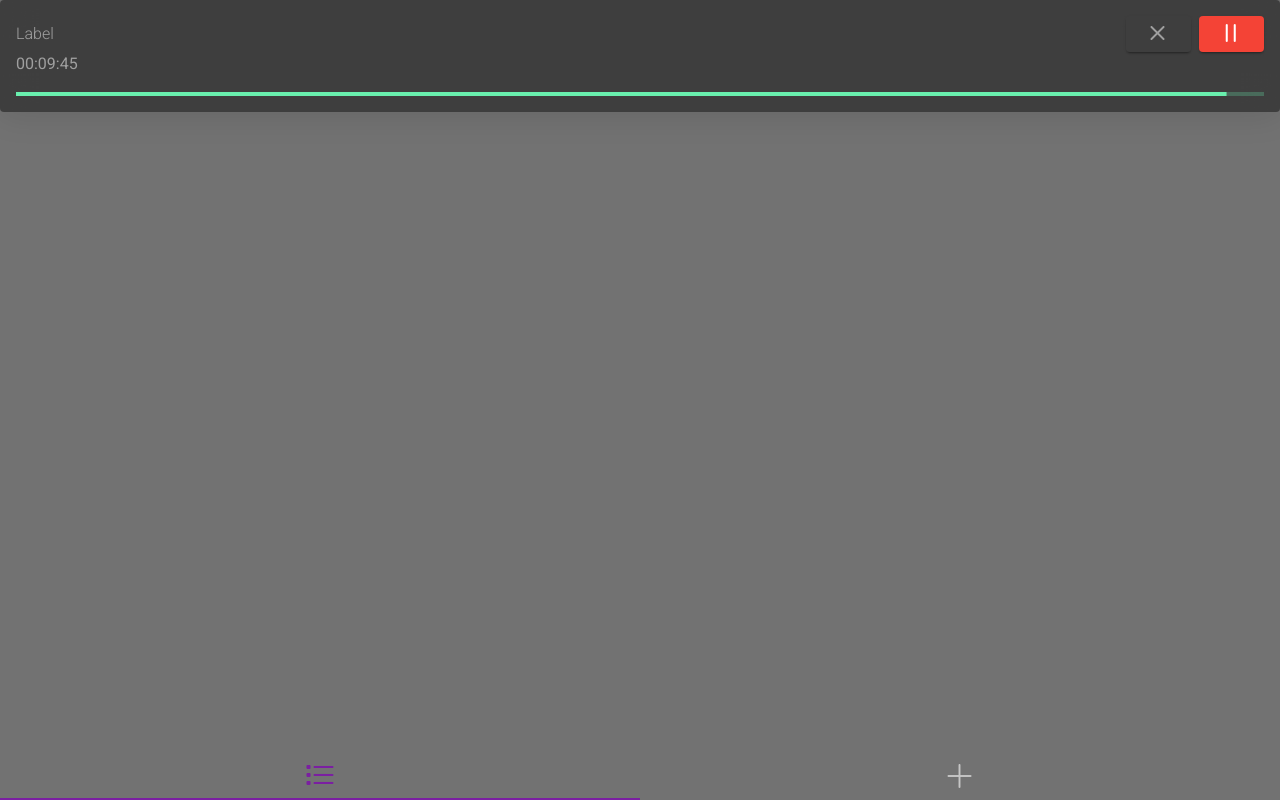
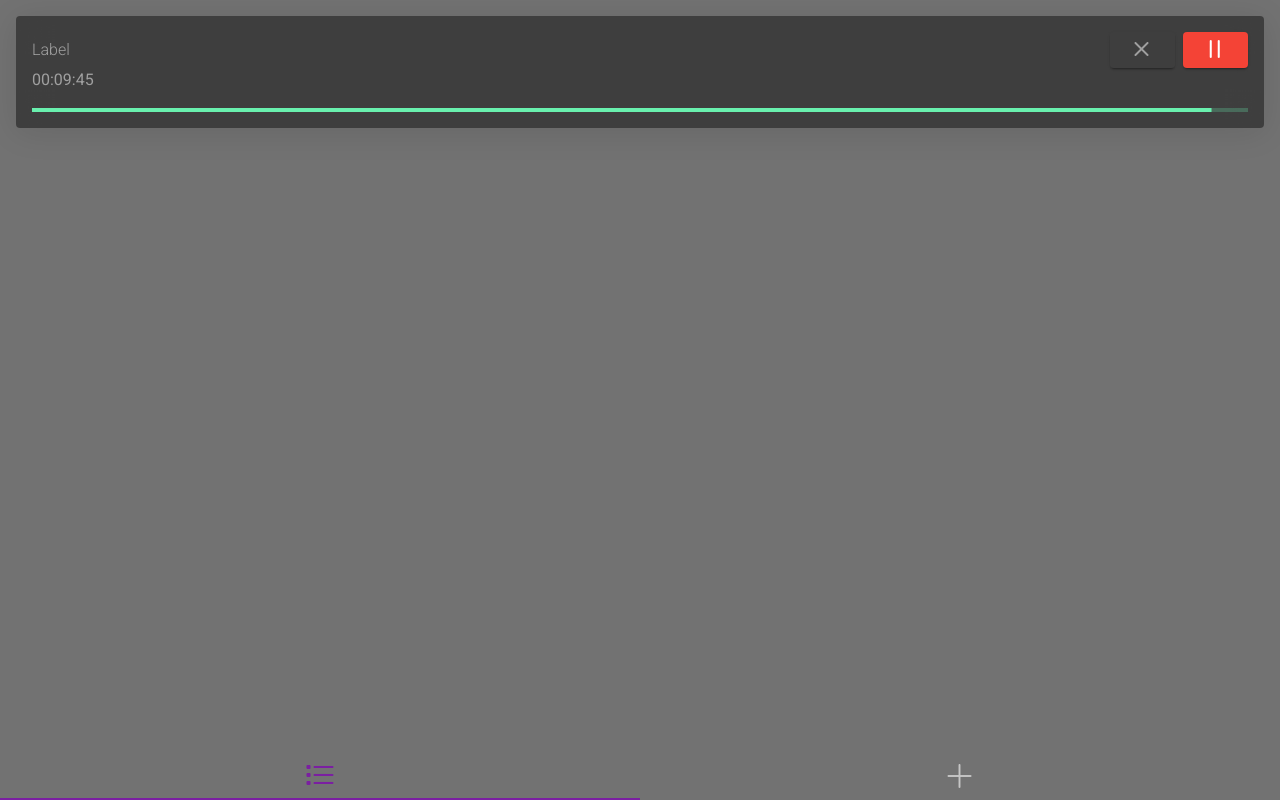
Before and after one commit to rStrzelczyk98/timerApp, an Angular app: page / in a window 1280 px wide. Built offline with nearby package versions, Linux system fonts and the light colour scheme.

Commit message:
timer list (#12)

```diff
--- a/src/app/app.component.html
+++ b/src/app/app.component.html
@@ -1,7 +1,6 @@
 <app-navigation></app-navigation>
 
-<!-- //timer list component -->
+<app-timer-list></app-timer-list>
 
-<app-timer-card></app-timer-card>
 
 <!-- //timer form component -->
--- a/src/app/app.module.ts
+++ b/src/app/app.module.ts
@@ -10,6 +10,7 @@ import { AppComponent } from './app.component';
 import { NavigationComponent } from './navigation/navigation.component';
 import { TimerCardComponent } from './timer-card/timer-card.component';
 import { TimePipe } from './pipe/time.pipe';
+import { TimerListComponent } from './timer-list/timer-list.component';
 
 @NgModule({
   declarations: [
@@ -17,6 +18,7 @@ import { TimePipe } from './pipe/time.pipe';
     NavigationComponent,
     TimerCardComponent,
     TimePipe,
+    TimerListComponent,
   ],
   imports: [
     BrowserModule,
--- /dev/null
+++ b/src/app/timer-list/timer-list.component.html
@@ -0,0 +1,3 @@
+<div class="p-3 d-flex flex-column overflow-y-auto">
+  <app-timer-card></app-timer-card>
+</div>
--- /dev/null
+++ b/src/app/timer-list/timer-list.component.scss
@@ -0,0 +1,4 @@
+div {
+  gap: 1rem;
+  height: calc(100% - 3rem);
+}
```
Also changed, not shown: src/app/timer-list/timer-list.component.ts (added, +9 -0 lines), 2 other files (tests, documents, lock files or other folders).
